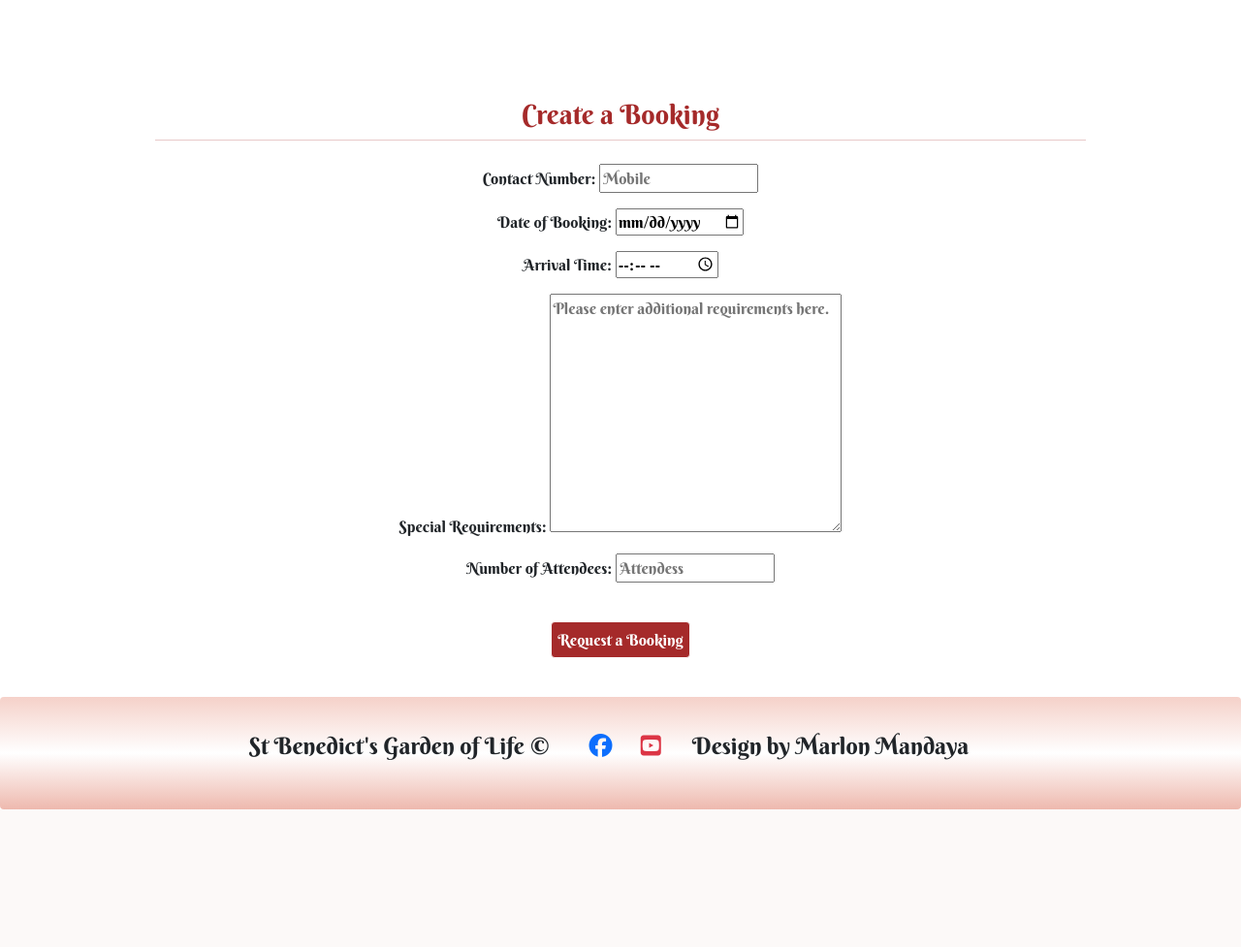
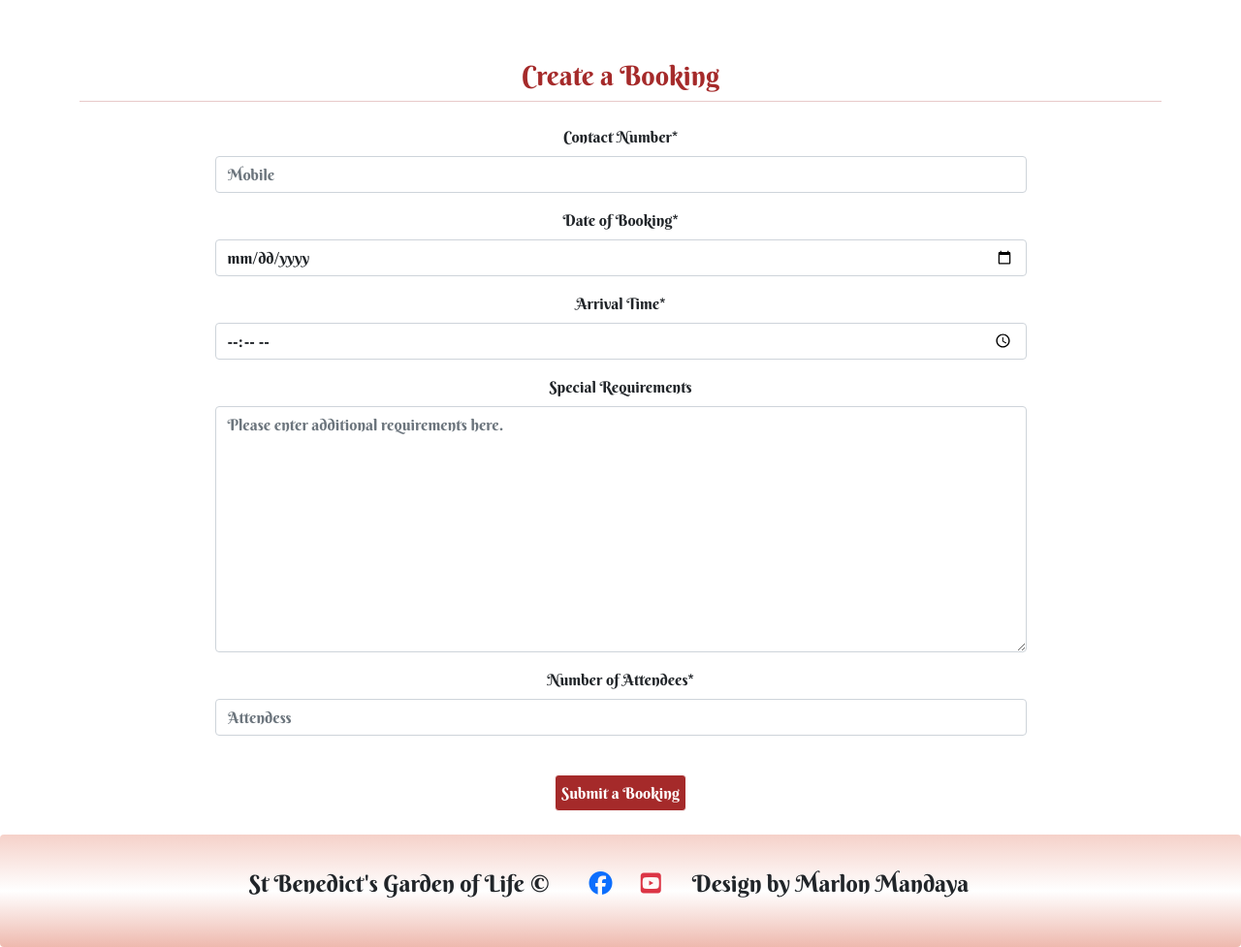
Before and after one commit to Markpm-code/st_benedict_shrine, a Django app: page /makebooking in a window 1280 px wide. Shown: the part 102-1079 px from the top of the page at 97% size. Before the commit the page ends 937 px from the top, so only its background shows below. Run offline with Django 3.2, Linux system fonts and the light colour scheme; the visitor is signed in with stand-in values (Sample User, id 1); some libraries are stand-ins or nearby versions.

Commit message:
Update booking.html codes

```diff
--- a/booking_data/views.py
+++ b/booking_data/views.py
@@ -37,7 +37,6 @@ def booking(request):
                 user = request.user  # For use in logic below.
                 current_booking = booking_form.save(commit=False)
                 current_booking.user = user
-                current_booking.lead = user.lead #f'{user.first_name} {user.last_name}'
                 current_booking.email = user.email
 
                 try:
--- a/requirements.txt
+++ b/requirements.txt
@@ -1,5 +1,6 @@
 asgiref==3.6.0
 cloudinary==1.31.0
+crispy-bootstrap5==0.7
 dj-database-url==0.5.0
 dj3-cloudinary-storage==0.0.6
 Django==3.2.16
--- a/st_benedict_shrine/settings.py
+++ b/st_benedict_shrine/settings.py
@@ -50,6 +50,7 @@ INSTALLED_APPS = [
     'django.contrib.staticfiles',
     'cloudinary',
     'crispy_forms',
+    'crispy_bootstrap5',
     'booking_data',
     'shrine',
 ]
@@ -59,7 +60,8 @@ SITE_ID = 1
 LOGIN_REDIRECT_URL = '/'
 LOGOUT_REDIRECT_URL = '/'
 
-CRISPY_TEMPLATE_PACK = 'bootstrap4'
+CRISPY_ALLOWED_TEMPLATE_PACKS =  "bootstrap5"
+CRISPY_TEMPLATE_PACK = 'bootstrap5'
 
 MIDDLEWARE = [
     'django.middleware.security.SecurityMiddleware',
--- a/templates/booking.html
+++ b/templates/booking.html
@@ -6,18 +6,18 @@
 
 {% load crispy_forms_tags  %}
 
-<div class=" mb-3 " style="margin-top:180px;">
-    <div class=" row ">
+<div class="  container " style="margin-top:140px;">
+    <div class=" row mt-4">
         <div class="col-lg-12 text-center mt-4">
             <h3 class="page-heading text-color">Create a Booking</h3>
-            <hr class=" w-75 mx-auto mt-2 text-color mb-4">
+            <hr class=" w-100 mx-auto mt-2 text-color mb-4">
             <!-- Container for the error message if a double booking is made. -->
             <h6 class="double-booking">{{ error }}</h6>
             <!-- The booking form can be found in the booking app in forms.py. -->
-                <form method="POST" action="{% url 'booking' %}" class=" mb-4 ">
-                    {{ booking_form.as_p}}
+                <form method="POST" action="{% url 'booking' %}" class=" mb-4  w-75 mx-auto">
+                    {{ booking_form | crispy }}
                     {% csrf_token %}
-                    <button type="submit" class="rounded border border-white mt-4" id="request-bg" value="Post">Request a
+                    <button type="submit" class="rounded border border-white mt-4" id="request-bg" value="Post">Submit a
                         Booking</button>
                 </form>
         </div>
--- a/templates/reservations.html
+++ b/templates/reservations.html
@@ -106,7 +106,9 @@
             </div>
             <br>
         </div>
-        <a href="{% url 'booking' %}" class="text-center"><button class="btn btn-secondary mt-4">Make another booking</button></a>
+        <p class="text-center">Warning: You did not make or create a booking yet!</p>
+        <p class="text-center">Please click the Make a booking button below to view your reservations on this page.</p>
+        <a href="{% url 'booking' %}" class="text-center"><button class="btn btn-secondary mt-4">Make a booking</button></a>
     </div>
 </div>
 <br>
```
